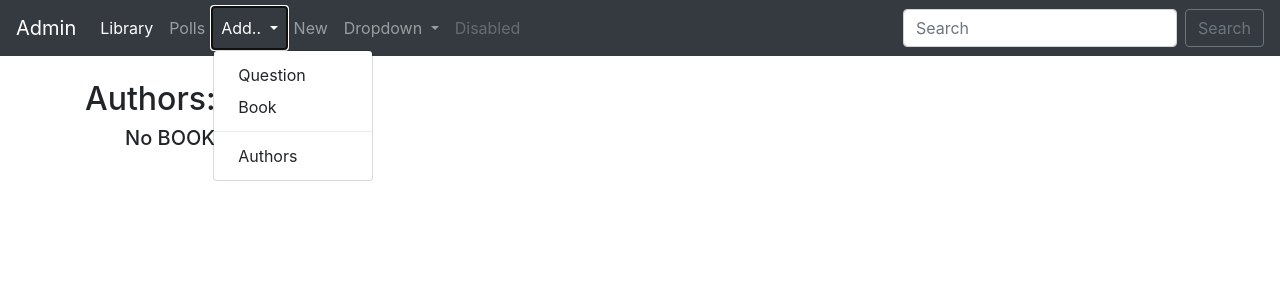
After one commit to farshidelf/MySite, a Django app: page /lib/author/ in a window 1280 px wide, after a click on "Add..". The commit adds this page. Shown: the top 300 px of the page. Run offline with Django 4.2, Linux system fonts and the light colour scheme; data that the repository does not hold is empty; some libraries are stand-ins or nearby versions.

Commit message:
end of day two

```diff
--- /dev/null
+++ b/lib/templates/lib/author_list.html
@@ -0,0 +1,26 @@
+{% extends 'base.html' %}
+
+{% block title %}Author ListView{% endblock %}
+
+
+{% block content %}
+
+<h2>Authors:</h2>
+<ul>
+{% for author in author_list %}
+
+<ul>
+    <li>
+        {{ author }}
+    </li>
+</ul>
+<br>
+<a href="{% url 'lib:author-delete' author.id %}" class="btn btn-sm btn-danger" onclick="return confirm('Are you sure?')">Delete</a>
+
+</br>
+{% empty %}
+<h5>No BOOKS</h5>
+{% endfor %}
+</ul>
+
+{% endblock %}
--- a/lib/templates/lib/book_list.html
+++ b/lib/templates/lib/book_list.html
@@ -15,7 +15,10 @@
         {{ book.author_list }}
     </li>
 </ul>
+<br>
 <a href="{% url 'lib:book-delete' book.id %}" class="btn btn-sm btn-danger" onclick="return confirm('Are you sure?')">Delete</a>
+<a href="{% url 'lib:book-update' book.id %}" class="btn btn-sm btn-secondary">Update</a>
+
 </br>
 {% empty %}
 <h5>No BOOKS</h5>
--- a/lib/urls.py
+++ b/lib/urls.py
@@ -4,8 +4,12 @@ from . import views
 app_name = 'lib'
 urlpatterns = [
     path('', views.BookListView.as_view(), name='index'),
-    path('search', views.SearchListView.as_view(), name='search'),
+    path('author/', views.AuthorListView.as_view(), name='author-list'),
+    path('add_book/', views.CreateBookView.as_view(), name='book-add'),
+    path('search/', views.SearchListView.as_view(), name='search'),
     path('book/<pk>/', views.BookDetailView.as_view(), name='book-detail'),
     path('author/<pk>/', views.AuthorDetailView.as_view(), name='author-detail'),
-    path('book/<int:book_id>/delete', views.delete_book, name='book-delete'),
+    path('book/<pk>/update/', views.UpdateBookView.as_view(), name='book-update'),
+    path('book/<int:book_id>/delete/', views.delete_book, name='book-delete'),
+    path('author/<int:author_id>/delete/', views.delete_author, name='author-delete'),
 ]
--- a/lib/views.py
+++ b/lib/views.py
@@ -1,6 +1,7 @@
 from django.shortcuts import render, redirect
 from django.views.generic.list import ListView
 from django.views.generic.detail import DetailView
+from django.views.generic.edit import CreateView, UpdateView
 from django.views import View
 from django.db.models import Q
 from django.urls import reverse
@@ -35,13 +36,42 @@ def delete_book(request, book_id):
     return redirect(reverse('lib:index'))
 
 
+def delete_author(request, author_id):
+    Author.objects.get(pk=author_id).delete()
+
+    return redirect(reverse('lib:author-list'))
+
+
 class BookListView(ListView):
     model = Book
-    paginate_by = 2
+    paginate_by = 3
+
+
+class AuthorListView(ListView):
+    model = Author
 
 
 class BookDetailView(DetailView):
     model = Book
 
+
 class AuthorDetailView(DetailView):
     model = Author
+
+
+class CreateBookView(CreateView):
+    model = Book
+
+    fields = 'title', 'author', 'summary'
+    success_url = '/lib/'
+
+
+class UpdateBookView(UpdateView):
+    model = Book
+
+    fields = 'title', 'author', 'summary'
+    success_url = '/lib/'
+
+
+def index(request):
+    pass
--- a/polls/templates/polls/question_list.html
+++ b/polls/templates/polls/question_list.html
@@ -18,6 +18,7 @@
     </li>
 </ul>
 <a href="{% url 'polls:question-delete' question.id %}" class="btn btn-sm btn-danger" onclick="return confirm('Are you sure?')">Delete</a>
+
 </br>
 <br>
 
--- a/templates/navbar.html
+++ b/templates/navbar.html
@@ -12,9 +12,23 @@
         <li class="nav-item">
           <a class="nav-link" href="{% url 'polls:index' %}">Polls</a>
         </li>
+
+        <li class="nav-item dropdown">
+          <a class="nav-link dropdown-toggle" href="#" id="navbarDropdown" role="button" data-toggle="dropdown" aria-haspopup="true" aria-expanded="false">
+            Add..
+          </a>
+          <div class="dropdown-menu" aria-labelledby="navbarDropdown">
+            <a class="dropdown-item" href="{% url 'polls:question-add' %}">Question</a>
+            <a class="dropdown-item" href="{% url 'lib:book-add' %}">Book</a>
+            <div class="dropdown-divider"></div>
+            <a class="dropdown-item" href="{% url 'lib:author-list' %}">Authors</a>
+          </div>
+        </li>
+
         <li class="nav-item">
-          <a class="nav-link" href="{% url 'polls:question-add' %}">Add Question</a>
+          <a class="nav-link" href="#">New</a>
         </li>
+
         <li class="nav-item dropdown">
           <a class="nav-link dropdown-toggle" href="#" id="navbarDropdown" role="button" data-toggle="dropdown" aria-haspopup="true" aria-expanded="false">
             Dropdown
```
Also changed, not shown: lib/templates/lib/book_form.html (added, +22 -0 lines).
